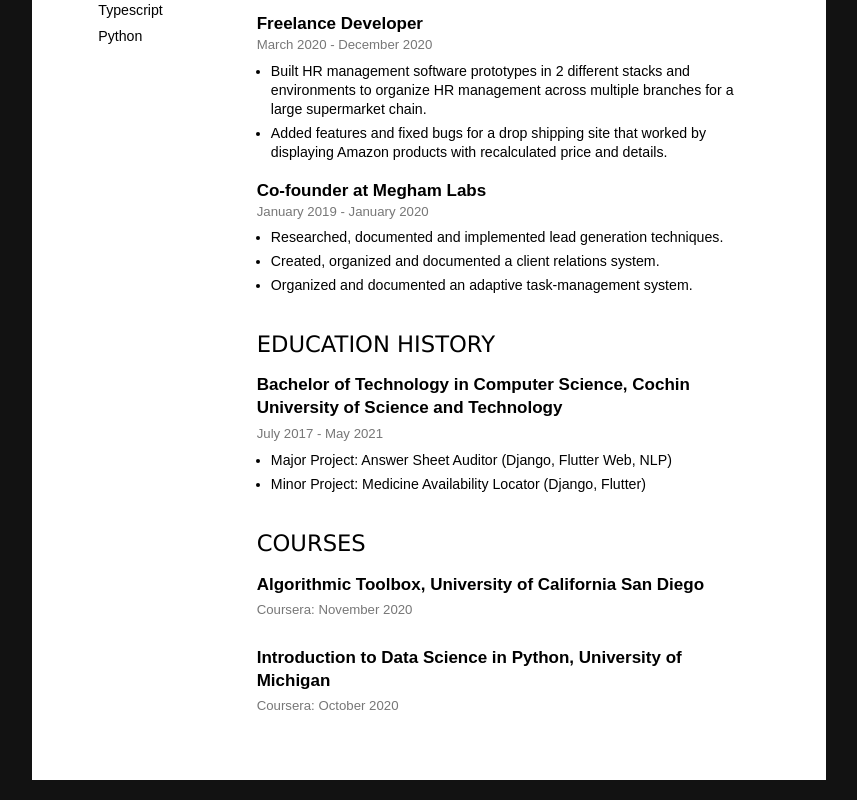
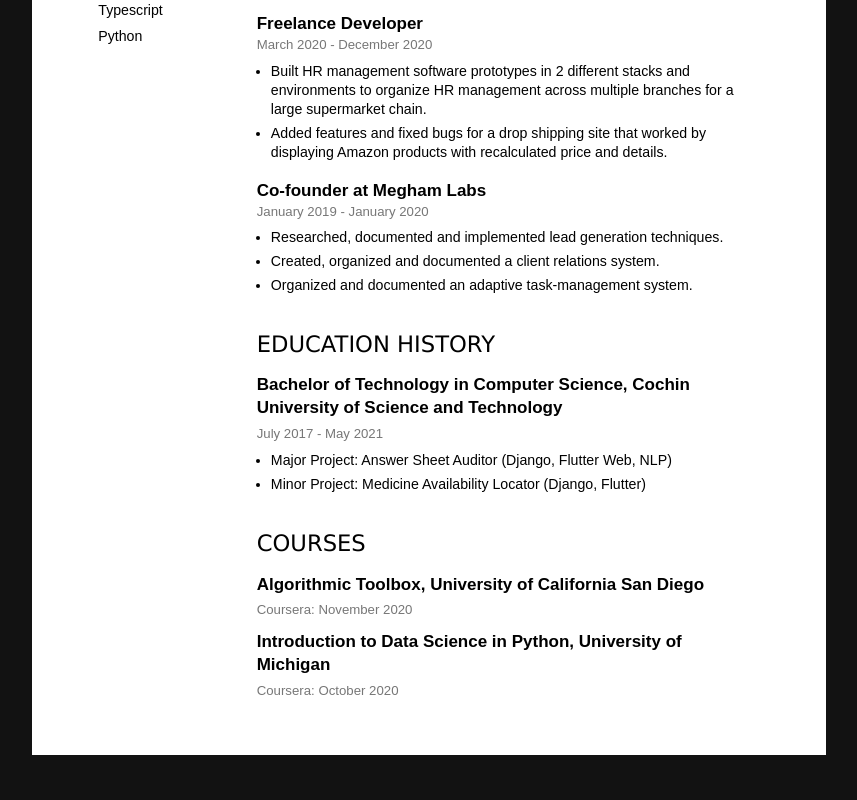
Before and after one commit to shamilsdq/shamilsdq-next, a Next.js app: page /resume in a window 1280 px wide. Shown: the part 881-1681 px from the top of the page, without its empty margins (211-1068 px from the left). After the commit the page ends 1656 px from the top, so only its background shows below. Built offline with nearby package versions, Linux system fonts and the light colour scheme.

Commit message:
Updated styling for Courses

```diff
--- a/styles/Resume.module.css
+++ b/styles/Resume.module.css
@@ -209,7 +209,7 @@
 .courses > div {
     display: flex;
     flex-direction: column;
-    gap: 0.5cm;
+    gap: 0.375cm;
 }
 
 .courses article {
@@ -229,5 +229,5 @@
     display: block;
     font: 0.35cm Halvetica, sans-serif;
     color: #777777;
-    margin: 0.15cm 0 0.275cm 0;
+    margin: 0.15cm 0 0 0;
 }
```
